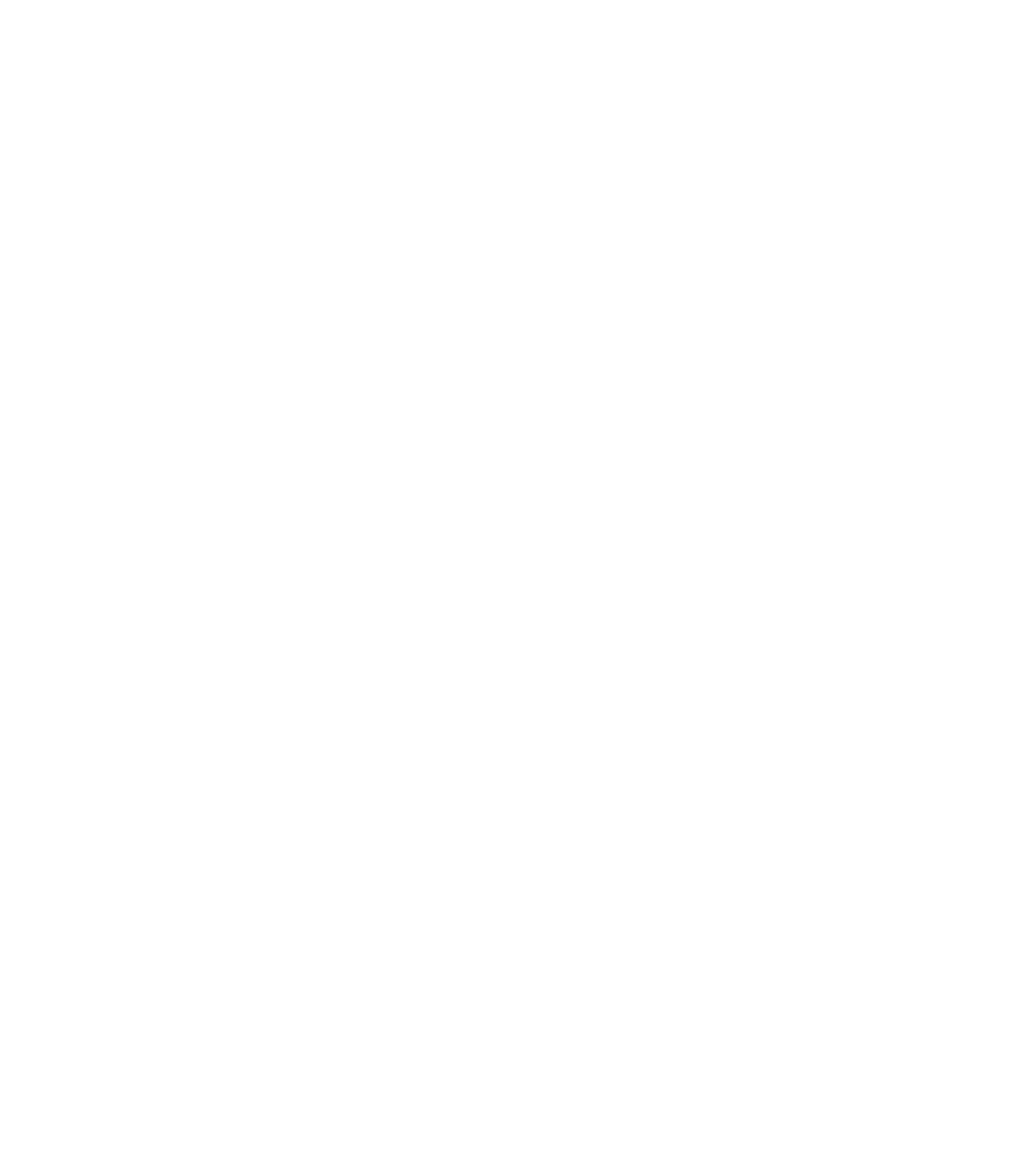
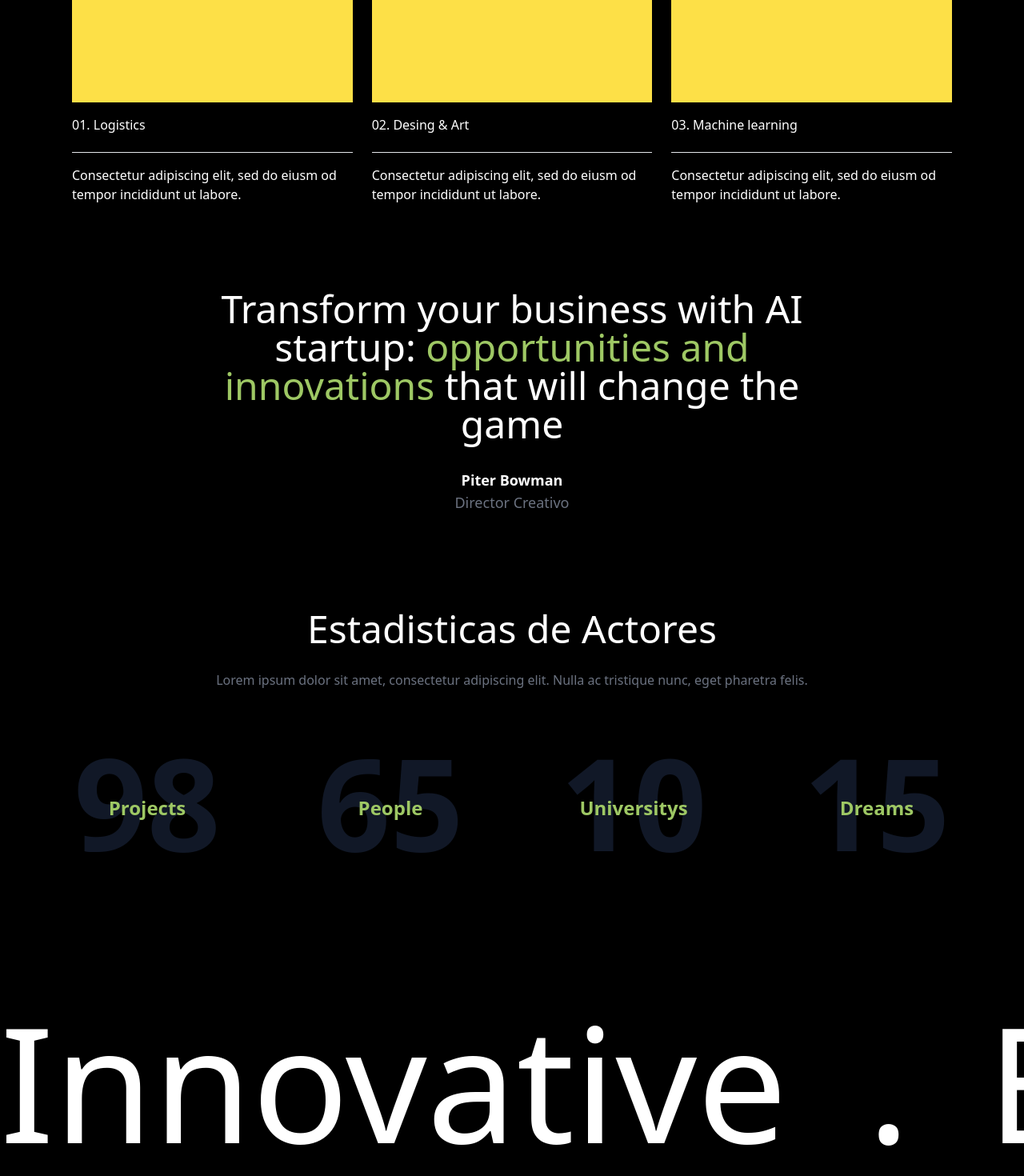
Before and after one commit to Signum90/front-risvalley, a React (Vite) app: page / in a window 1280 px wide. Shown: the part 1244-2714 px from the top of the page at 80% size. Before the commit the page ends 800 px from the top, so only its background shows below. Built offline with nearby package versions, Linux system fonts and the light colour scheme.

Commit message:
organisando home page

```diff
--- a/src/App.jsx
+++ b/src/App.jsx
@@ -1,4 +1,3 @@
-import Footer from "./components/Footer"
 import { useLoaderData } from "react-router-dom"
 import { useState } from "react";
 import { FaCaretRight } from "react-icons/fa6";
@@ -16,9 +15,9 @@ function App () {
   ])
 
   return (
-    <div className="h-full w-screen overflow-x-hidden">
+    <div className="h-full w-full overflow-x-hidden">
       {/*  hero image */}
-      <section className="mx-auto h-full flex flex-col justify-center items-center">
+      <section className="w-full h-screen flex flex-col justify-center items-center">
         <div className="font-medium text-5xl md:text-7xl lg:text-8xl xl:text-9xl">
           <h2 className="text-center">Welcome to</h2>
           <h2 className="text-center">prisma <span className="txt-amarillo">your key</span></h2>
@@ -26,7 +25,7 @@ function App () {
         </div>
       </section>
       {/* info risvalley */}
-      <section className="w-full flex justify-center px-8 py-12">
+      <section className="w-full flex justify-center px-8 my-[120px]">
         {/* contenedor responsibe */}
         <div className="max-w-[1300px] container flex flex-col lg:flex-row gap-4 lg:justify-between">
           {/* subitle */}
@@ -45,7 +44,7 @@ function App () {
         </div>
       </section>
       {/* services */}
-      <section className="w-full flex justify-center px-8 py-12">
+      <section className="w-full flex justify-center px-8 my-[120px]">
         {/* contenedor responsibe */}
         <div className="xl:max-w-[1100px] 2xl:max-w-[1300px] container flex flex-col lg:flex-row gap-4 lg:justify-between">
           {/* cards */}
@@ -81,7 +80,7 @@ function App () {
         </div>
       </section>
       {/* frase */}
-      <section className="w-full flex justify-center px-8 py-12">
+      <section className="w-full flex justify-center px-8 my-[120px]">
         {/* contenedor responsibe */}
         <div className="max-w-[1000px] container flex flex-col items-center gap-8">
           {/* frase */}
@@ -96,7 +95,7 @@ function App () {
         </div>
       </section>
       {/* estadisticas de actores */}
-      <section className="w-full flex justify-center px-8 py-12">
+      <section className="w-full flex justify-center px-8 my-[120px]">
         {/* contenedor responsibe */}
         <div className="max-w-[1300px] container flex flex-col items-center gap-7">
           {/* frase */}
@@ -132,7 +131,7 @@ function App () {
         </div>
       </section>
       {/* carrousel text */}
-      <section className="h-fit w-full overflow-x-auto" >
+      <section id="carrousel-section-home" className="h-fit w-full overflow-x-auto my-[120px]">
         <div className="flex gap-24 justify-start text-[200px]" >
           {items.map((item) => (
             <div key={item.id} className="flex flex-nowrap gap-[100px]">
@@ -143,7 +142,7 @@ function App () {
         </div>
       </section>
       {/* mas estadisticas */}
-      <section className="w-full flex justify-center px-8 py-12">
+      <section className="w-full flex justify-center px-8 my-[120px]">
         {/* contenedor responsibe */}
         <div className="max-w-[1300px] container grid grid-cols-1 sm:grid-cols-1 md:grid-cols-2 gap-8">
           {/* We develop & create digital future */}
@@ -162,8 +161,6 @@ function App () {
           <div className="bg-red-300">2</div>
         </div>
       </section>
-      {/* footer */}
-      <Footer />
     </div>
   )
 }
--- a/src/components/Footer.jsx
+++ b/src/components/Footer.jsx
@@ -2,11 +2,11 @@ import { FaFacebookF as FacebookIcon, FaXTwitter as XTwitterIcon, FaInstagram as
 
 const Footer = () => {
   return (
-    <footer className="w-full flex justify-center px-8 py-12 bg-black text-white">
+    <footer className="w-full flex justify-center px-8 mt-[100px] pb-8 text-white">
       {/* contenedor responsibe */}
       <div className="max-w-[1300px] container flex flex-col gap-8">
         {/* footer superior */}
-        <div className="grid grid-cols-1 sm:grid-cols-1 md:grid-cols-2">
+        <div className="grid grid-cols-1 sm:grid-cols-1 md:grid-cols-2 gap-24 mb-16">
           {/* logo - redes - info */}
           <div className="flex flex-col gap-4">
             {/* logo */}
@@ -36,14 +36,16 @@ const Footer = () => {
             <input className="bg-transparent border-b p-2 outline-none" placeholder="Telefono" type="text" />
             <input className="bg-transparent border-b p-2 outline-none" placeholder="Email" type="email" />
             <textarea className="bg-transparent border-b col-span-2 p-2 outline-none h-[100px]" placeholder="Solicitud" name="" id=""></textarea>
-            <button>Enviar</button>
+            <button className="bg-azul w-[140px] py-2 rounded-[100px]">
+              Enviar
+            </button>
           </form>
         </div>
         {/* separador */}
         <hr className="h-[1px]" />
         {/* footer inferior */}
         <div className="w-full text-center">
-            <h2 className="text-white font-bold">Rispark© <span className="text-gray-600 font-normal">Todos los derechos reservados</span></h2>
+          <h2 className="text-white font-bold">Rispark© <span className="text-gray-600 font-normal">Todos los derechos reservados</span></h2>
         </div>
       </div>
     </footer>
--- a/src/components/Layout.jsx
+++ b/src/components/Layout.jsx
@@ -2,14 +2,16 @@ import { NavBar } from "./NavBar"
 import { Outlet } from "react-router-dom"
 import Mask from "./Mask"
 import { MLogin } from "./Modal/MLogin"
+import Footer from "./Footer"
 
 const Layout = () => {
   return (
-    <div className="h-screen w-full flex justify-center text-white">
+    <div className="h-full w-full flex flex-col justify-center text-white">
       <MLogin />
       <NavBar />
       <Mask />
       <Outlet />
+      <Footer />
     </div>
   )
 }
--- a/src/index.css
+++ b/src/index.css
@@ -48,9 +48,6 @@
 
 html {
   scroll-behavior: smooth;
-}
-
-section {
   background-color: black;
 }
 
@@ -71,7 +68,14 @@ section {
   background: black;
 }
 
-*::-webkit-scrollbar-thumb {
-  background-color: white;
-  border-radius: 10px;
+/* ===== Section de carrosel de texto - HOME ===== */
+
+/* secction de carrousel - chrome edge Safari */
+#carrousel-section-home::-webkit-scrollbar {
+  width: 0px;
 }
+
+/* secction de carrousel - firefox */
+#carrousel-section-home::-webkit-scrollbar {
+  width: 0px;
+}
```
